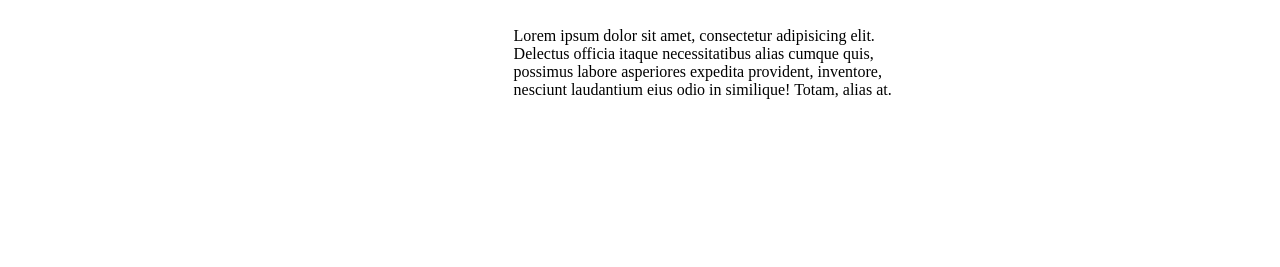
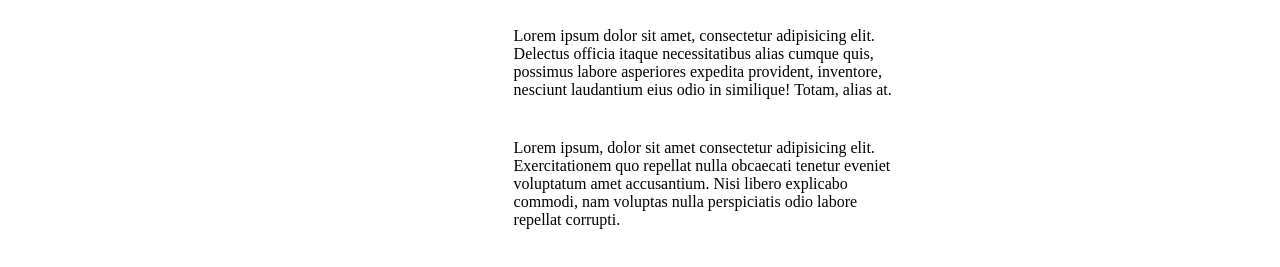
Before and after one commit to flithysn/wba-2b-git, a plain HTML site: page index.html in a window 1280 px wide. Shown: the part 121-388 px from the top of the page. Drawn offline with Linux system fonts and the light colour scheme.

Commit message:
New content has been added.

```diff
--- a/index.html
+++ b/index.html
@@ -1,15 +1,24 @@
 <!DOCTYPE html>
 <html lang="en">
+
 <head>
     <meta charset="UTF-8">
     <meta name="viewport" content="width=device-width, initial-scale=1.0">
     <title>Document</title>
     <link rel="stylesheet" href="style.css">
 </head>
+
 <body>
 
     <h1>Git project</h1>
-    <div class="breaker">Lorem ipsum dolor sit amet, consectetur adipisicing elit. Delectus officia itaque necessitatibus alias cumque quis, possimus labore asperiores expedita provident, inventore, nesciunt laudantium eius odio in similique! Totam, alias at.</div>
+    <div class="content-1">Lorem ipsum dolor sit amet, consectetur adipisicing elit. Delectus officia itaque
+        necessitatibus alias cumque quis, possimus labore asperiores expedita provident, inventore, nesciunt laudantium
+        eius odio in similique! Totam, alias at.</div>
+
+    <div class="content-2">Lorem ipsum, dolor sit amet consectetur adipisicing elit. Exercitationem quo repellat nulla
+        obcaecati tenetur eveniet voluptatum amet accusantium. Nisi libero explicabo commodi, nam voluptas nulla
+        perspiciatis odio labore repellat corrupti.</div>
 
 </body>
+
 </html>
--- a/style.css
+++ b/style.css
@@ -8,7 +8,8 @@ h1 {
 
 }
 
-.breaker {
+.content-1 , .content-2 {
     padding-left: 40%;
     width: 30%;
+    margin-bottom: 40px;
 }
```
